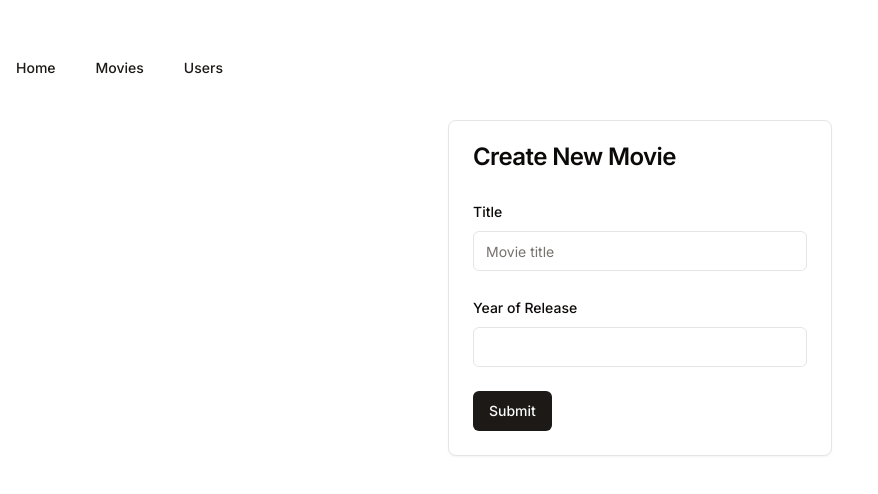
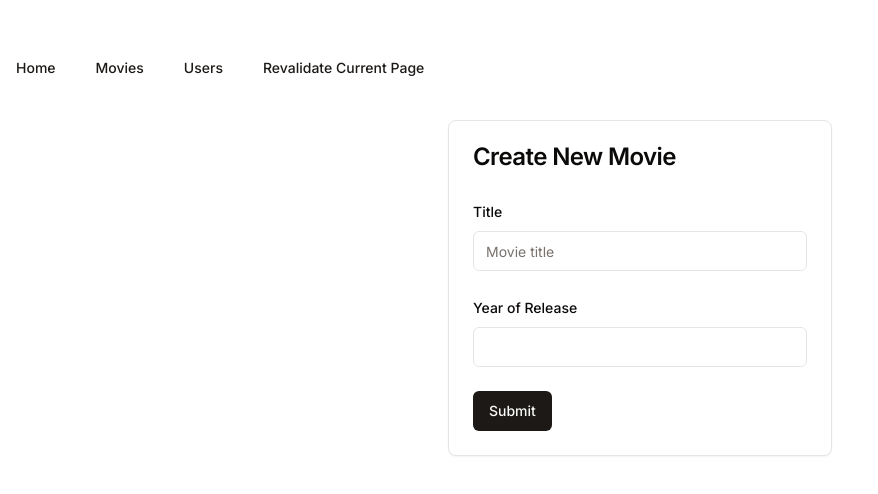
Before and after one commit to StillScripts/send-stack, a Next.js app: page /movies/new in a window 1280 px wide. Shown: the top 494 px of the page, without its empty margins (0-878 px from the left). Built offline with nearby package versions, Linux system fonts and the light colour scheme; what @elysiajs/eden, @sinclair/typebox, drizzle-typebox, elysia would draw is missing.

Commit message:
Setup local revalidation

```diff
--- a/app/(server)/routers/users.router.ts
+++ b/app/(server)/routers/users.router.ts
@@ -19,8 +19,6 @@ export const usersRouter = new Elysia({ prefix })
 	.post(
 		'/me',
 		async ({ UsersController, body }) => {
-			console.log(22)
-			console.log(body)
 			return await UsersController.getUser(body)
 		},
 		{
--- a/app/(server)/server.ts
+++ b/app/(server)/server.ts
@@ -1,5 +1,7 @@
+import { revalidatePath } from 'next/cache'
+
 import swagger from '@elysiajs/swagger'
-import { Elysia } from 'elysia'
+import { Elysia, t } from 'elysia'
 
 import { moviesRouter } from '@/app/(server)/routers/movies.router'
 
@@ -10,5 +12,14 @@ export const app = new Elysia({ prefix: '/api' })
 	.use(moviesRouter)
 	.use(usersRouter)
 	.get('/', () => 'THE SEND STACK')
+	.post(
+		'/revalidate',
+		({ body }) => {
+			if (body.path) revalidatePath(body.path)
+		},
+		{
+			body: t.Object({ path: t.String() })
+		}
+	)
 
 export type App = typeof app
--- a/app/(site)/_components/header.tsx
+++ b/app/(site)/_components/header.tsx
@@ -1,6 +1,8 @@
 import Link from 'next/link'
 
 import { Button } from '@/components/ui/button'
+
+import { LocalRevalidation } from './local-revalidation'
 
 export const Header = () => {
 	return (
@@ -15,6 +17,7 @@ export const Header = () => {
 				<Button variant="link" asChild>
 					<Link href="/users">Users</Link>
 				</Button>
+				{process.env.NODE_ENV === 'development' && <LocalRevalidation />}
 			</nav>
 		</header>
 	)
--- /dev/null
+++ b/app/(site)/_components/local-revalidation.tsx
@@ -0,0 +1,27 @@
+'use client'
+
+import { usePathname, useRouter } from 'next/navigation'
+
+import { client } from '@/app/(site)/client'
+import { Button } from '@/components/ui/button'
+
+/** Force a revalidation of the current page you are on, when working locally */
+export const LocalRevalidation = () => {
+	const path = usePathname()
+	const router = useRouter()
+	if (process.env.NODE_ENV !== 'development') {
+		return null
+	}
+
+	return (
+		<Button
+			variant="link"
+			onClick={() => {
+				client.api.revalidate.post({ path })
+				router.refresh()
+			}}
+		>
+			Revalidate Current Page
+		</Button>
+	)
+}
```
